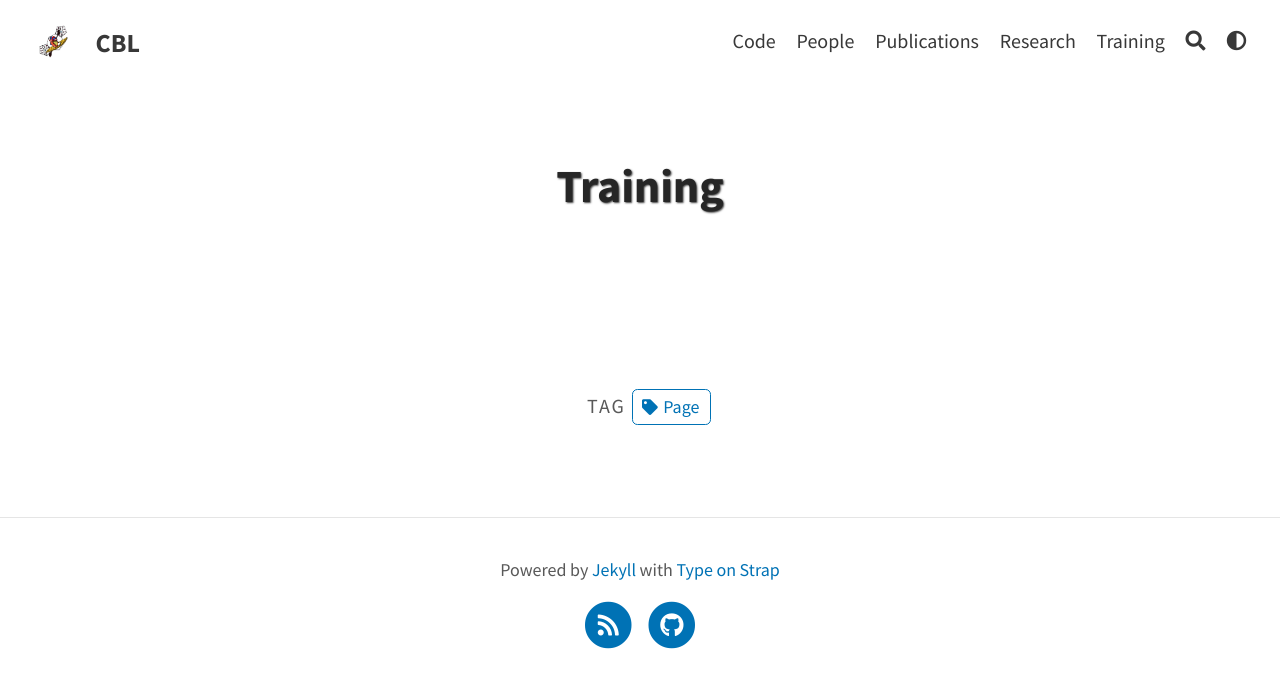
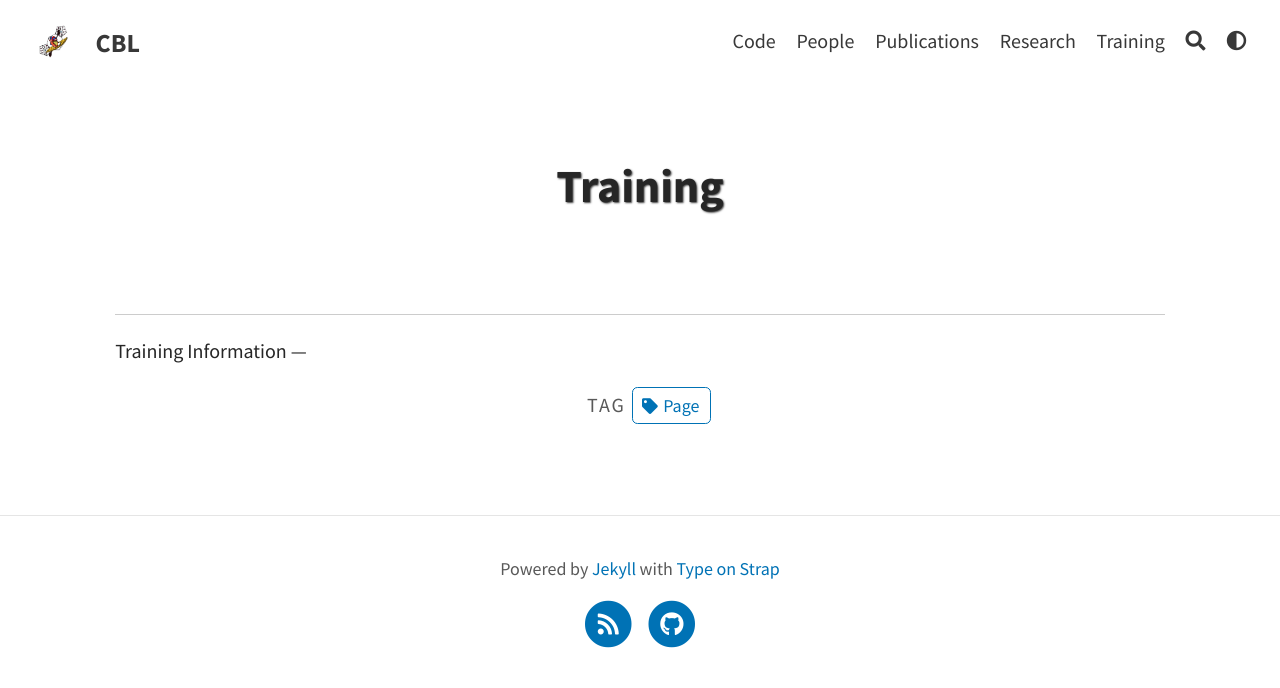
Before and after one commit to CBL-UCF/CBL-UCF.github.io, a Jekyll site: the page built from pages/Training.md, in a window 1280 px wide. Shown: the top 688 px of the page. Built offline with Jekyll 4.4.1, drawn with Linux system fonts in a browser that asks for light colours; a script that is not in the unit is left out.

Commit message:
Update and rename gallery.md to Training.md

```diff
--- a/pages/gallery.md
+++ b/pages/Training.md
@@ -8,4 +8,6 @@ tags: [Page]
 ---
 
 
-{% include gallery.html gallery_path=page.gallery_path %}
+---
+Training Information
+---
```
